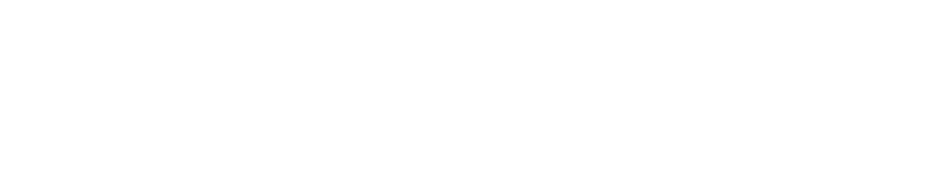
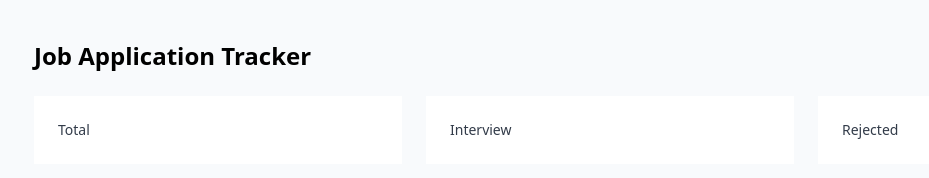
Before and after one commit to Sajid00173/PH--Job-Tracker, a plain HTML site: page index.html in a window 1280 px wide. Shown: the whole page, without its empty margins (30-959 px from the left). Drawn offline with nearby package versions, Linux system fonts and the light colour scheme.

Commit message:
header section

```diff
--- a/index.html
+++ b/index.html
@@ -4,8 +4,23 @@
     <meta charset="UTF-8">
     <meta name="viewport" content="width=device-width, initial-scale=1.0">
     <title>PH Job Tracker</title>
+    <script src="https://cdn.tailwindcss.com"></script>
+
 </head>
-<body>
-
+<body class="font-sans bg-slate-50 p-6 md:p-10">
+    <header class="max-w-6xl mx-auto mb-10">
+        <h1 class="text-2xl font-bold text-[#002C5C]] mb-6">Job Application Tracker</h1>
+        <div class="grid grid-cols-1 md:grid-cols-3 gap-6">
+            <div class="bg-white p-6 rounded-1g">
+                <p class="text-[#323B49] text-sm font-medium">Total</p>
+            </div>
+            <div class="bg-white p-6 rounded-1g">
+                <p class="text-[#323B49] text-sm font-medium">Interview</p>
+            </div>
+            <div class="bg-white p-6 rounded-1g">
+                <p class="text-[#323B49] text-sm font-medium">Rejected</p>
+            </div>
+        </div>
+    </header>
 </body>
 </html>
--- /dev/null
+++ b/tailwind.css
@@ -0,0 +1 @@
+@import "tailwindcss";
```
Also changed, not shown: jobs.png (added).
